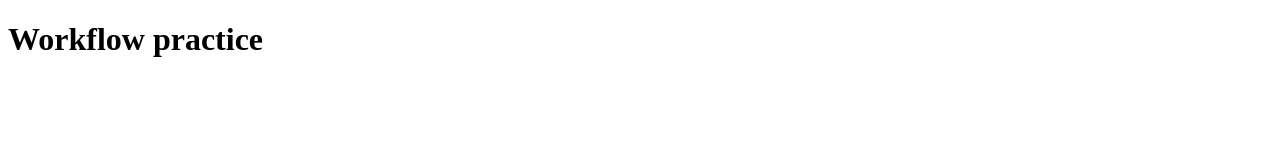
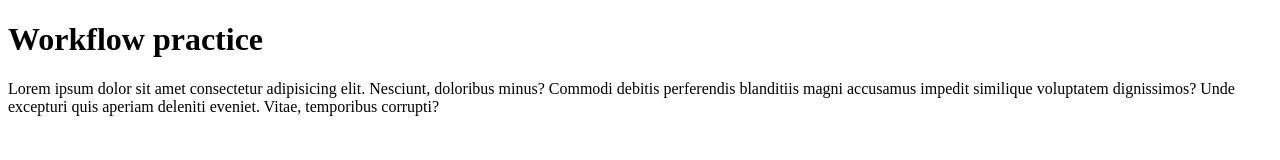
Before and after one commit to Jeremiahtaylor2017/workflow_practice, a plain HTML site: page index.html in a window 1280 px wide. Drawn offline with Linux system fonts and the light colour scheme.

Commit message:
wip: added lorem ipsum

```diff
--- a/index.html
+++ b/index.html
@@ -8,5 +8,6 @@
 </head>
 <body>
     <h1>Workflow practice</h1>
+    <p>Lorem ipsum dolor sit amet consectetur adipisicing elit. Nesciunt, doloribus minus? Commodi debitis perferendis blanditiis magni accusamus impedit similique voluptatem dignissimos? Unde excepturi quis aperiam deleniti eveniet. Vitae, temporibus corrupti?</p>
 </body>
 </html>
```
